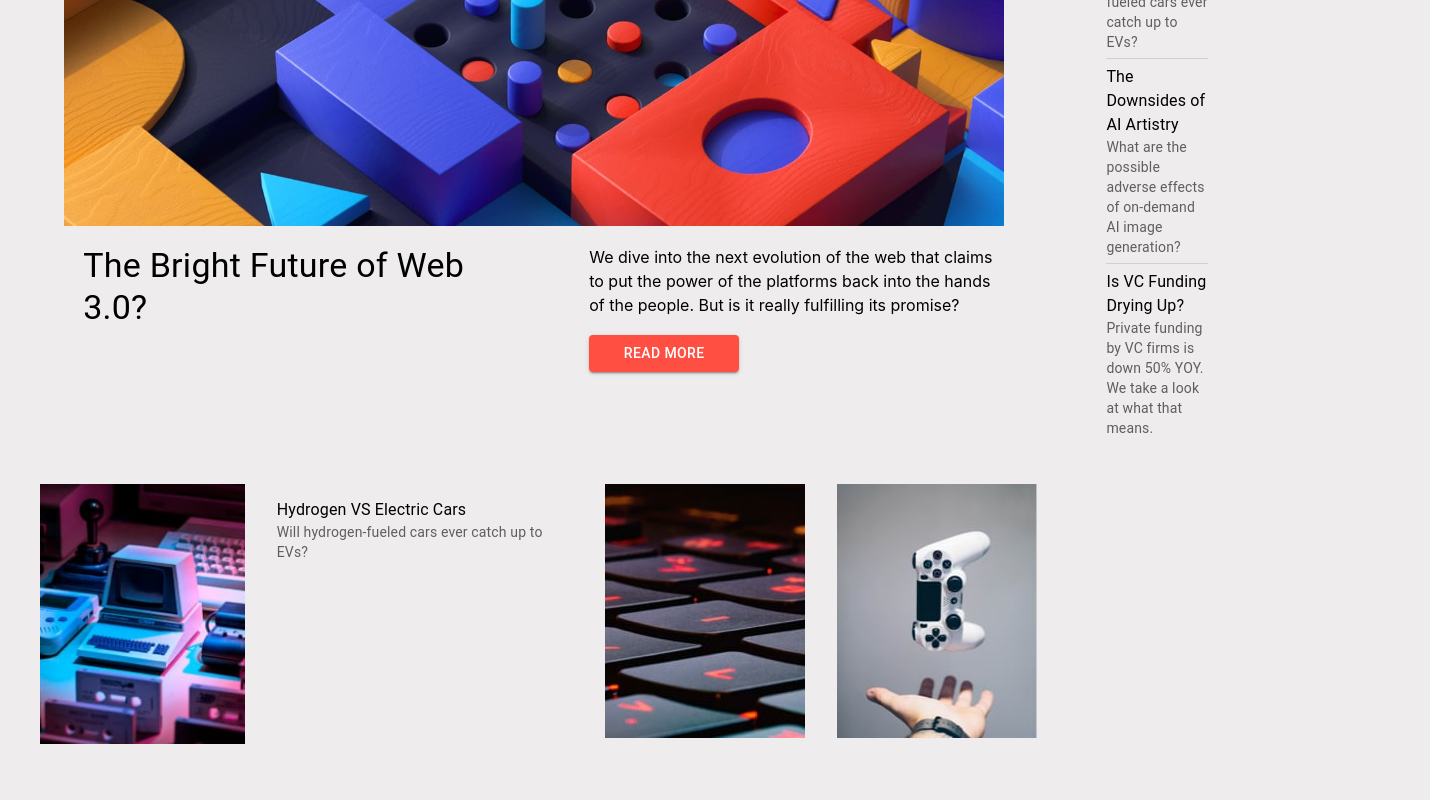
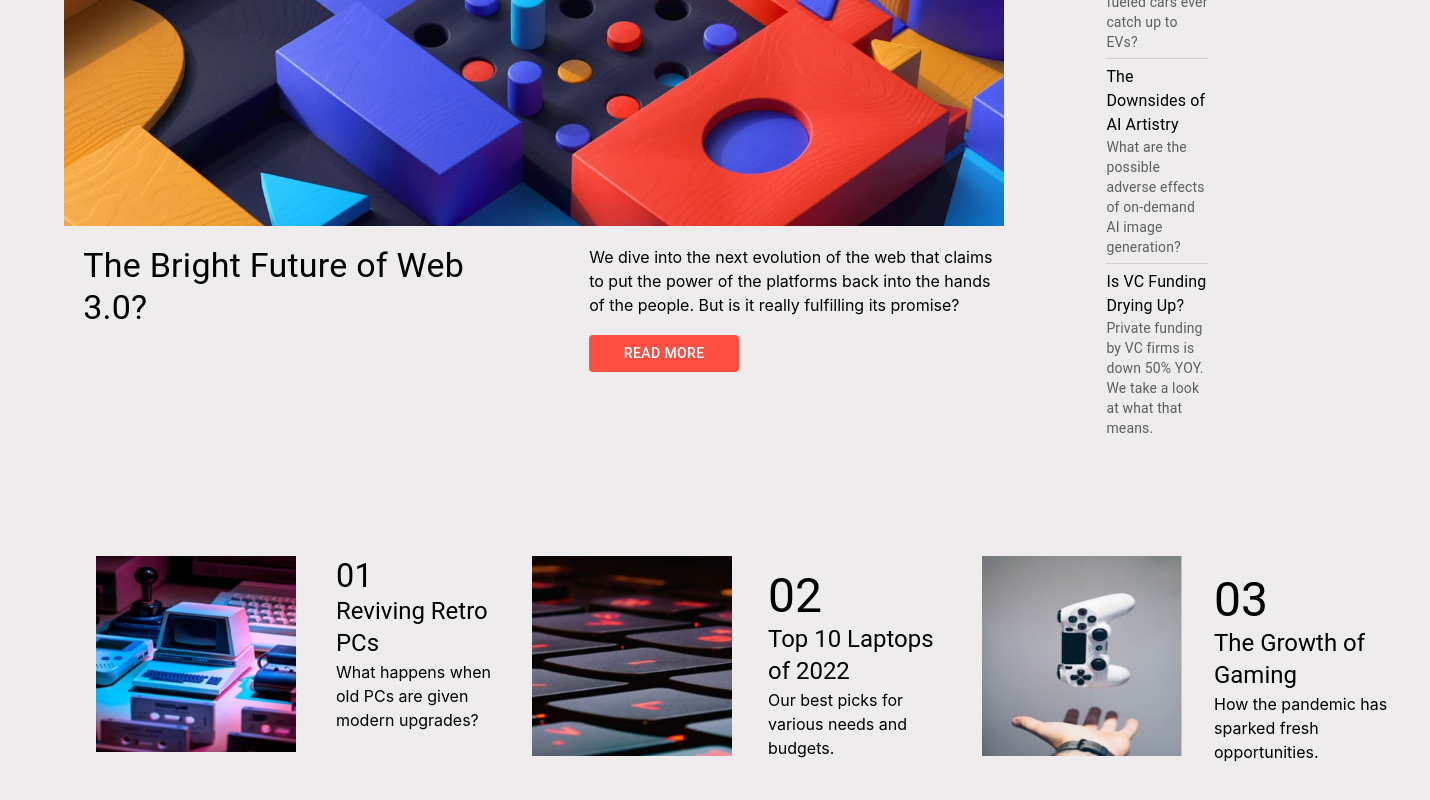
Before and after one commit to Proton-number/news-homepage, a React (Vite) app: page / in a window 1280 px wide. Shown: the part 330-1130 px from the top of the page, 1430 px wide, since content can reach past the window. Built offline with nearby package versions, Linux system fonts and the light colour scheme.

Commit message:
Desktop view done

```diff
--- a/index.html
+++ b/index.html
@@ -2,9 +2,9 @@
 <html lang="en">
   <head>
     <meta charset="UTF-8" />
-    <link rel="icon" type="image/svg+xml" href="/vite.svg" />
+    <link rel="icon" type="image/svg+xml" href="/src/images/favicon-32x32.png" />
     <meta name="viewport" content="width=device-width, initial-scale=1.0" />
-    <title>Vite + React</title>
+    <title>News Homepage</title>
   </head>
   <body>
     <div id="root"></div>
--- a/src/components/Desktop/Desktop.jsx
+++ b/src/components/Desktop/Desktop.jsx
@@ -7,7 +7,10 @@ import DesktopNav from './DesktopTop/DesktopNav'
 
 function Desktop() {
   return (
-    <Box p={5}>
+    <Box p={{
+      sm:1.5, //600
+      lg: 4 //1200
+    }}>
       <DesktopNav />
       <Middle />
       <Bottom />
--- a/src/components/Desktop/DesktopBottom/Bottom.jsx
+++ b/src/components/Desktop/DesktopBottom/Bottom.jsx
@@ -1,49 +1,170 @@
 import React from 'react'
-import { Box, Stack, Typography,  List, ListItem, ListItemText, Divider, createTheme, ThemeProvider  } from '@mui/material'
+import { Box, createTheme, Stack, Typography, responsiveFontSizes, ThemeProvider,  } from '@mui/material'
 import computer from '/src/images/image-retro-pcs.jpg'
 import laptops from '/src/images/image-top-laptops.jpg'
 import gaming from '/src/images/image-gaming-growth.jpg'
 
+
 function Bottom() {
-  return (
-    <Stack direction='row' spacing={4}>
-
-        <Stack direction='row' spacing={4} >
-
-          <Box component='img' src={computer} />
-
-          <List >
-
-          <ListItem disablePadding>
 
 
-      <ListItemText primary='Hydrogen VS Electric Cars' secondary='Will hydrogen-fueled cars ever catch up to EVs?'/>
+  let theme = createTheme();
 
-</ListItem>
+  theme = responsiveFontSizes(theme)
 
-          </List>
 
-        {/* <Box sx={{align:'center'}}>
 
-        <Typography>01</Typography>
-          <Typography></Typography>
-          <Typography></Typography>
+  return (
+    <Stack
+    direction='row'
+    spacing={{
+      sm: 2 //600
+    }}
+    p={{
+      md: 4, //900
+      lg: 8 //1200
+    }}
+    >
 
-        </Box> */}
+        <Stack
+        spacing={{
+          sm: 1.8, //600
+          lg: 5 //1200
+        }}
+        direction='row'>
+
+          <Box
+          component='img'
+           src={computer}
+           sx={{
+            width:{
+                sm: '120px', //600
+                lg: '200px'  //1200
+            },
+            height:{
+              sm: '128px', //600
+              lg: '196px' //1200
+            }
+          }}
+           />
+
+
+<Stack
+ sx={{
+  width:{
+    sm: '120px', //600
+    md: '140px' , //900
+    lg: '180px' //1200
+  }
+ }}
+ >
+
+      <ThemeProvider theme={theme}>
+      <Typography variant='h4'>01</Typography>
+         <Typography variant='h5'>Reviving Retro PCs</Typography>
+         <Typography variant='p'>What happens when old PCs are given modern upgrades?</Typography>
+      </ThemeProvider>
+
+       </Stack>
 
         </Stack>
 
-        <Box>
+        <Stack
+         spacing={{
+          sm: 1.8, //600
+          lg: 3 //1200
+        }}
+        direction='row'
+        >
 
-    <Box component='img' src={laptops} />
+    <Box
+    component='img'
+    src={laptops}
+    sx={{
+      width:{
+          sm: '110px', //600
+          lg: '200px'  //1200
+      },
+      height:{
+              sm: '121px', //600
+        lg: '200px' //1200
+      }
+    }}
+    />
 
-    </Box>
+<Stack
+p={{
+  lg: 1.5 //1200
+}}
+ sx={{
+  width:{
+    sm: '128px', //600
+    md: '140px', //900
+    lg: '186px' //1200
+  }
+ }}
+ >
 
-       <Box>
+      <ThemeProvider theme={theme}>
 
-     <Box component='img' src={gaming} />
+      <Typography variant='h3'>02</Typography>
+         <Typography variant='h5'>Top 10 Laptops of 2022</Typography>
+         <Typography variant='p'>Our best picks for various needs and budgets.</Typography>
 
-     </Box>
+      </ThemeProvider>
+
+       </Stack>
+
+
+    </Stack>
+
+       <Stack
+        spacing={{
+          sm: 1.8, //600
+          lg: 2 //1200
+        }}
+       direction='row'
+       >
+
+     <Box
+     component='img'
+     src={gaming}
+     sx={{
+      width:{
+         sm: '110px', //600
+          lg: '200px'  //1200
+      },
+      height:{
+         sm: '121px', //600
+        lg: '200px' //1200
+      }
+    }}
+     />
+
+<Stack
+p={{
+  lg: 2 //1200
+}}
+ sx={{
+  width:{
+    sm: '100px', //600
+    md: '140px', //900
+    lg: '200px' //1200
+  }
+ }}
+ >
+
+      <ThemeProvider theme={theme}>
+
+      <Typography variant='h3'>03</Typography>
+         <Typography variant='h5'>The Growth of Gaming</Typography>
+         <Typography variant='p'>How the pandemic has sparked fresh opportunities.</Typography>
+
+      </ThemeProvider>
+
+       </Stack>
+
+     </Stack>
 
 
     </Stack>
--- a/src/components/Desktop/DesktopMiddle/Middle.jsx
+++ b/src/components/Desktop/DesktopMiddle/Middle.jsx
@@ -15,12 +15,14 @@ function Middle() {
 
 
 
+
+
   return (
     <Stack
-    p={3}
+    p={4}
    direction='row'
    spacing={{
-    sm: 4, //600
+    sm: 6, //600
     md:  6 , //900
     lg: 10 //1200
    }}
@@ -71,7 +73,7 @@ function Middle() {
         <Typography variant='p' sx={{marginBottom:'18px'}} >We dive into the next evolution of the web that claims to put the power of the platforms back into the hands of the people. But is it really fulfilling its promise?</Typography>
 
      <ThemeProvider theme={theme}>
-     <Button sx={{ width:'150px' , color:'white'}}  variant='contained'>READ MORE</Button>
+     <Button sx={{ width:'150px' , color:'white'}}  variant='contained' disableElevation>READ MORE</Button>
      </ThemeProvider>
 
      </Stack>
```
